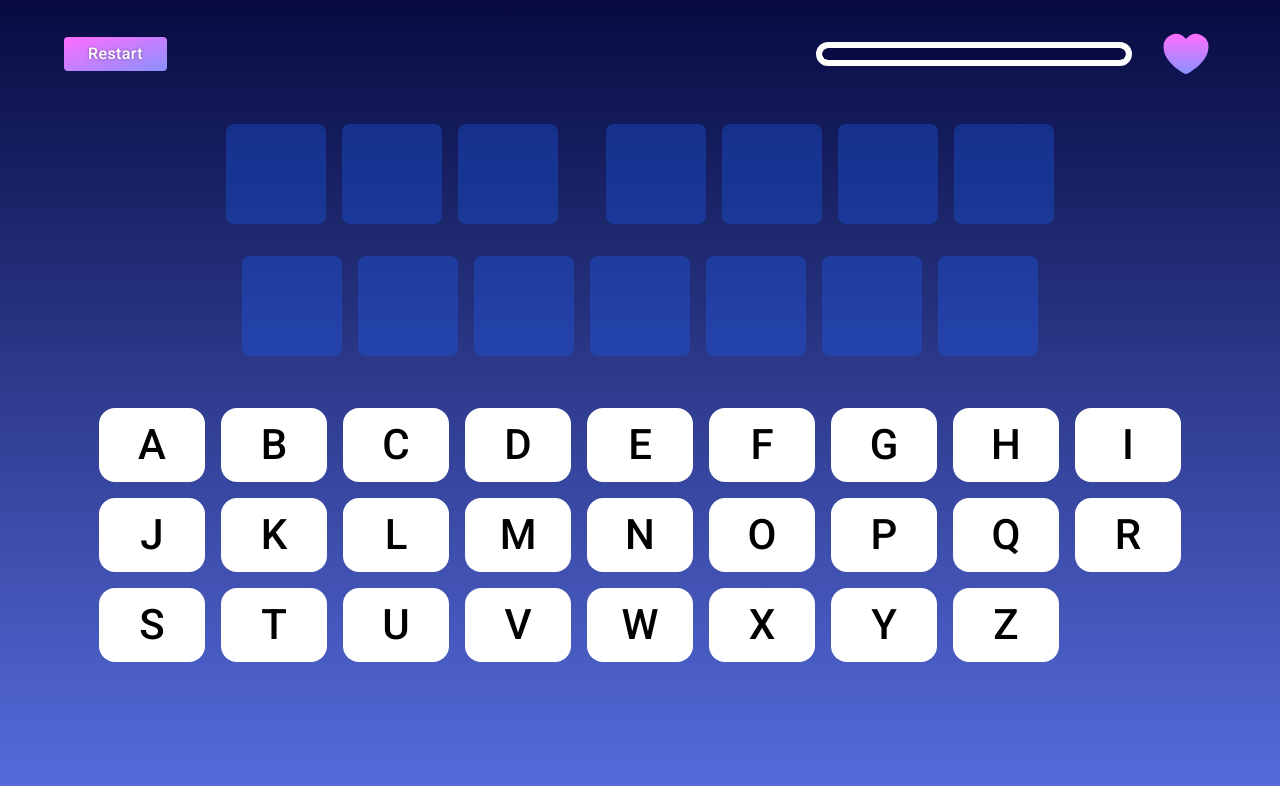
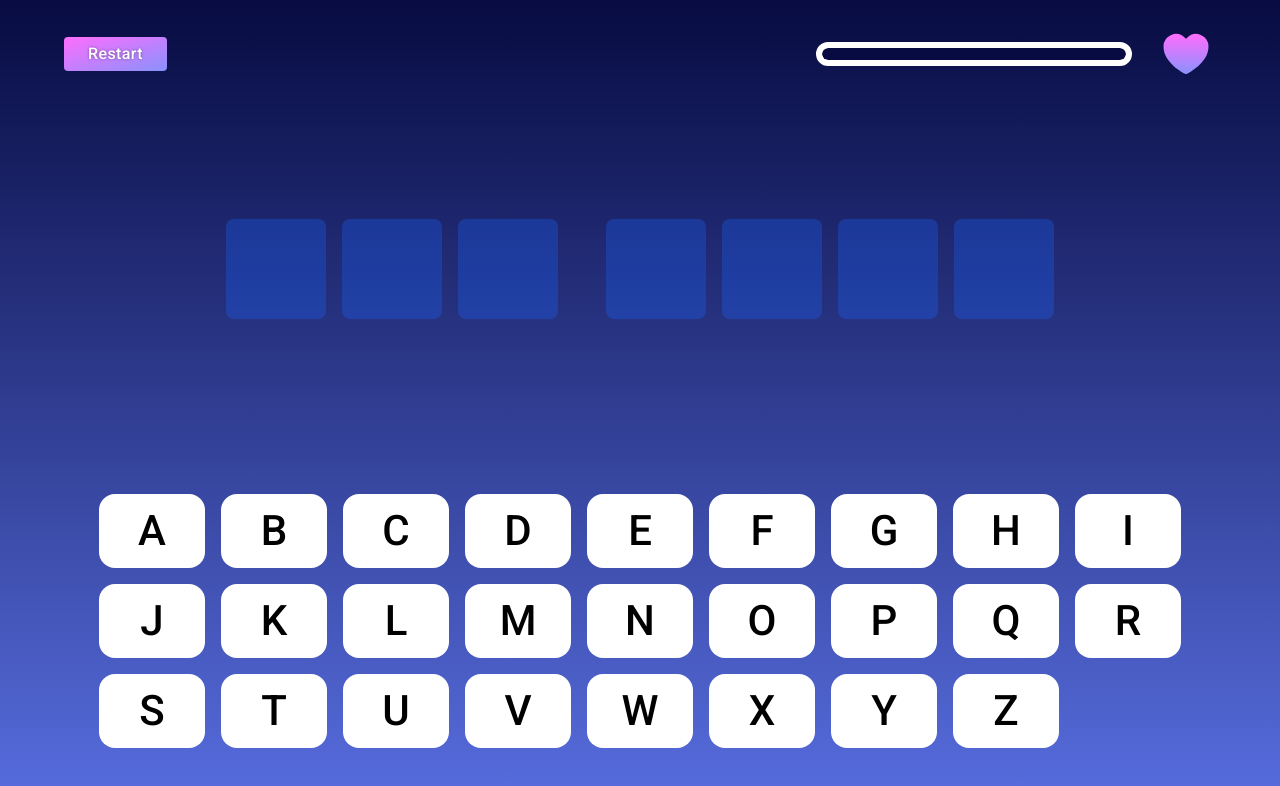
Before and after one commit to danielstephany/flashyQ, a React app: page / in a window 1280 px wide. Shown: the top 786 px of the page. Built offline with nearby package versions, Linux system fonts and the light colour scheme; a web font is replaced by a local one.

Commit message:
updated styles for guessList

```diff
--- a/src/views/Main/GuessSlots/GuessSlots.tsx
+++ b/src/views/Main/GuessSlots/GuessSlots.tsx
@@ -9,7 +9,7 @@ const GuessSlotsContainer = styled.div`
     justify-content: center;
     flex-wrap: wrap;
     max-width: 1200px;
-    margin: 0 auto;
+    margin: auto;
 `
 
 const GuessSlotsSection = styled.div`
--- a/src/views/Main/LetterList/LetterList.tsx
+++ b/src/views/Main/LetterList/LetterList.tsx
@@ -27,7 +27,7 @@ const LetterList = styled(LetterListComp)`
     align-items: flex-start;
     width: 100%;
     max-width: 1098px;
-    margin: 36px auto;
+    margin: 64px auto 36px;
 ` as typeof LetterListComp
 
 export default LetterList
--- a/src/views/Main/Main.tsx
+++ b/src/views/Main/Main.tsx
@@ -15,7 +15,7 @@ const Box = styled.div`
 const Main = () => {
     const [selections, setSelections] = useState<Set<string>>(new Set())
     const [health, setHealth] = useState(5)
-    const [answer, setAnswer] = useState("Big  Bear  Wiggles")
+    const [answer, setAnswer] = useState("Big  Bear")
     const [open, setOpen] = useState(false)
 
     const handleClick = () => {
@@ -23,7 +23,7 @@ const Main = () => {
     }
 
     const handleSelection = (value: string) => (e: MouseEvent) => {
-        if (answer.indexOf(value) < 0){
+        if (answer.toLowerCase().indexOf(value) < 0){
             setHealth(health - 1)
         }
         if (!selections.has(value)) {
```
